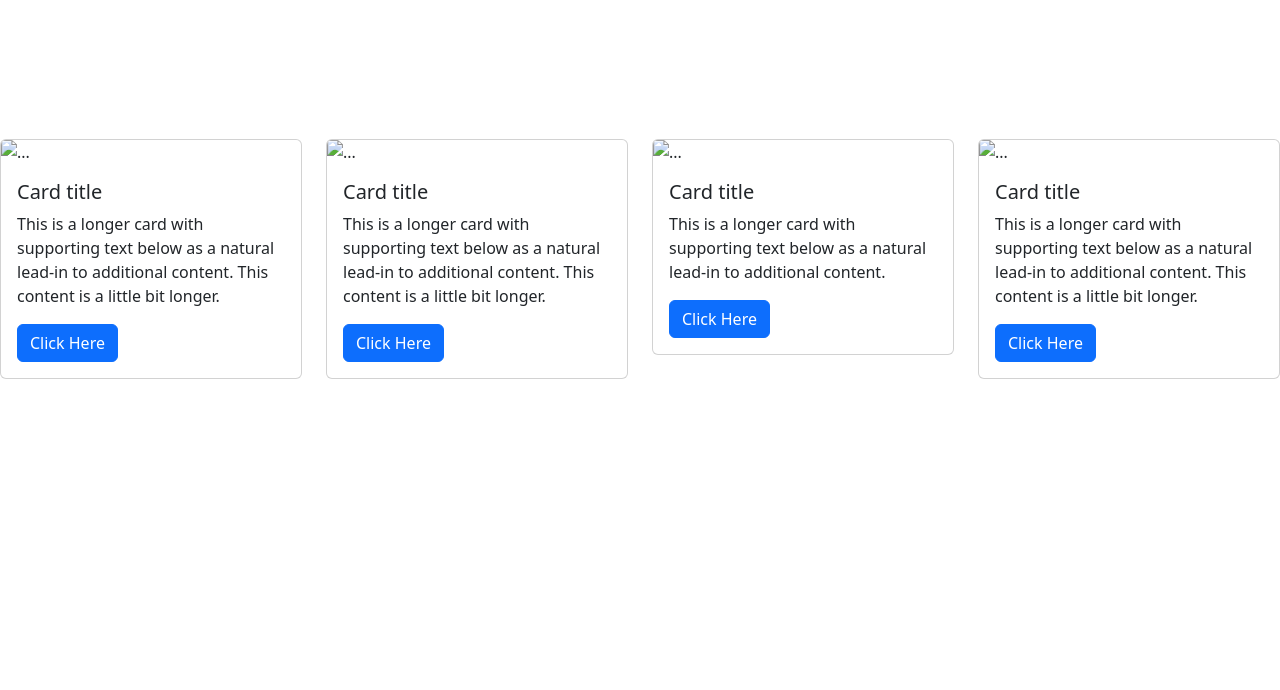
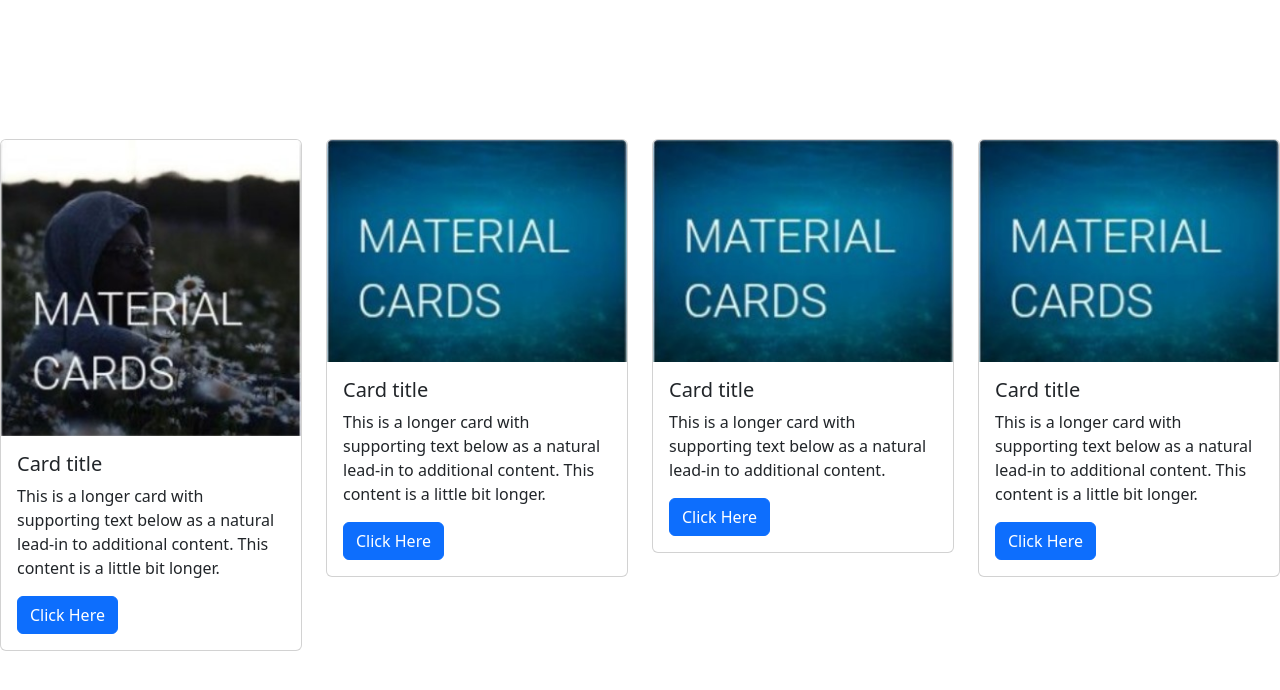
Before and after one commit to balumanobiram/MERN-TASK2, a plain HTML site: page BS_Task-4.html in a window 1280 px wide. Drawn offline with nearby package versions, Linux system fonts and the light colour scheme.

Commit message:
Update BS_Task-4.html

```diff
--- a/BS_Task-4.html
+++ b/BS_Task-4.html
@@ -15,7 +15,7 @@
     <div class="row row-cols-1 row-cols-md-4 g-4 box1">
         <div class="col">
           <div class="card">
-            <img src="./bw_taj.jpeg" class="card-img-top" alt="...">
+            <img src="./bw_taj.jpg" class="card-img-top" alt="...">
             <div class="card-body">
               <h5 class="card-title">Card title</h5>
               <p class="card-text">This is a longer card with supporting text below as a natural lead-in to additional content. This content is a little bit longer.</p>
@@ -25,7 +25,7 @@
         </div>
         <div class="col">
           <div class="card">
-            <img src="./taj.jpeg" class="card-img-top" alt="...">
+            <img src="./taj.jpg" class="card-img-top" alt="...">
             <div class="card-body">
               <h5 class="card-title">Card title</h5>
               <p class="card-text">This is a longer card with supporting text below as a natural lead-in to additional content. This content is a little bit longer.</p>
@@ -36,7 +36,7 @@
         </div>
         <div class="col">
           <div class="card">
-            <img src="./taj.jpeg" class="card-img-top" alt="...">
+            <img src="./taj.jpg" class="card-img-top" alt="...">
             <div class="card-body">
               <h5 class="card-title">Card title</h5>
               <p class="card-text">This is a longer card with supporting text below as a natural lead-in to additional content.</p>
@@ -46,7 +46,7 @@
         </div>
         <div class="col">
           <div class="card">
-            <img src="./taj.jpeg" class="card-img-top" alt="...">
+            <img src="./taj.jpg" class="card-img-top" alt="...">
             <div class="card-body">
               <h5 class="card-title">Card title</h5>
               <p class="card-text">This is a longer card with supporting text below as a natural lead-in to additional content. This content is a little bit longer.</p>
```
